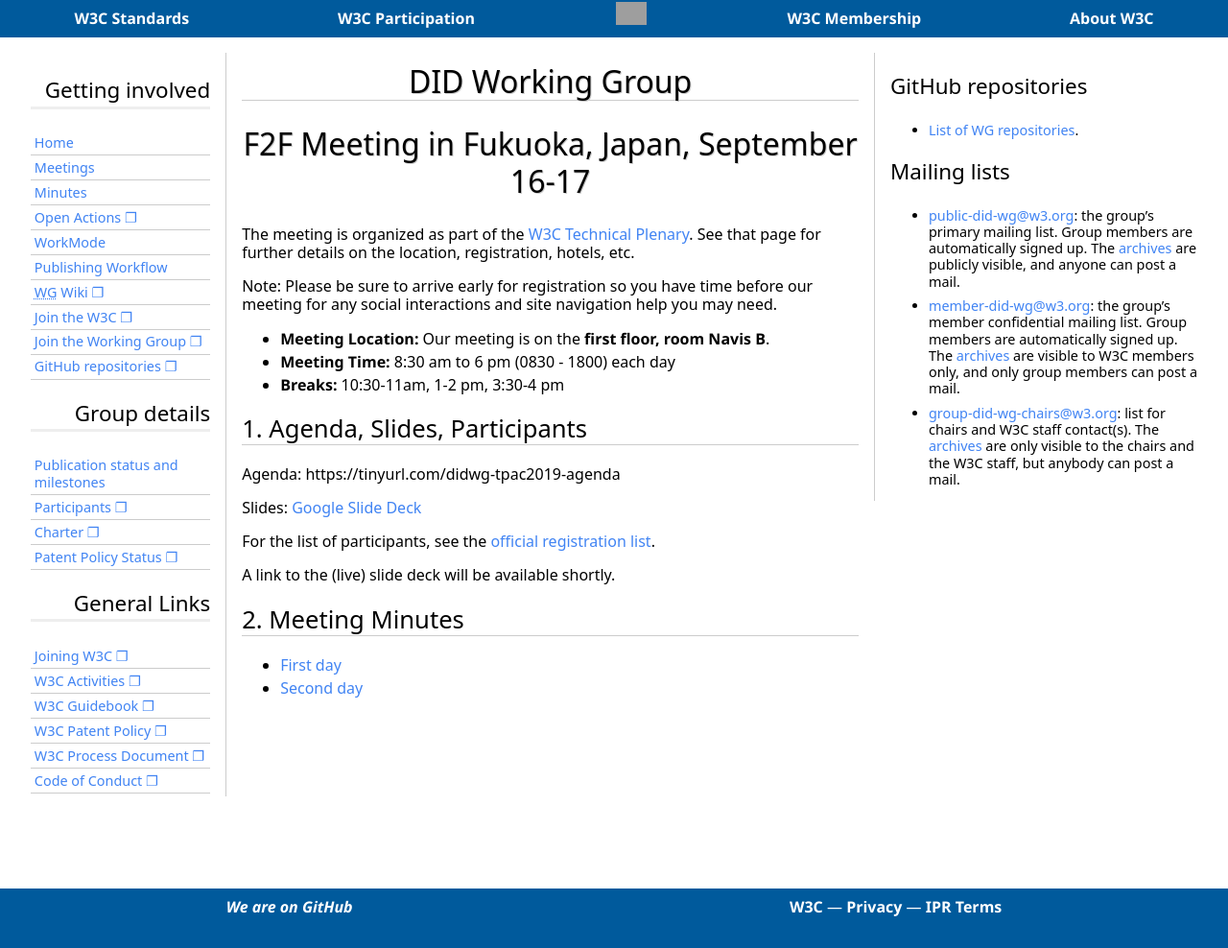
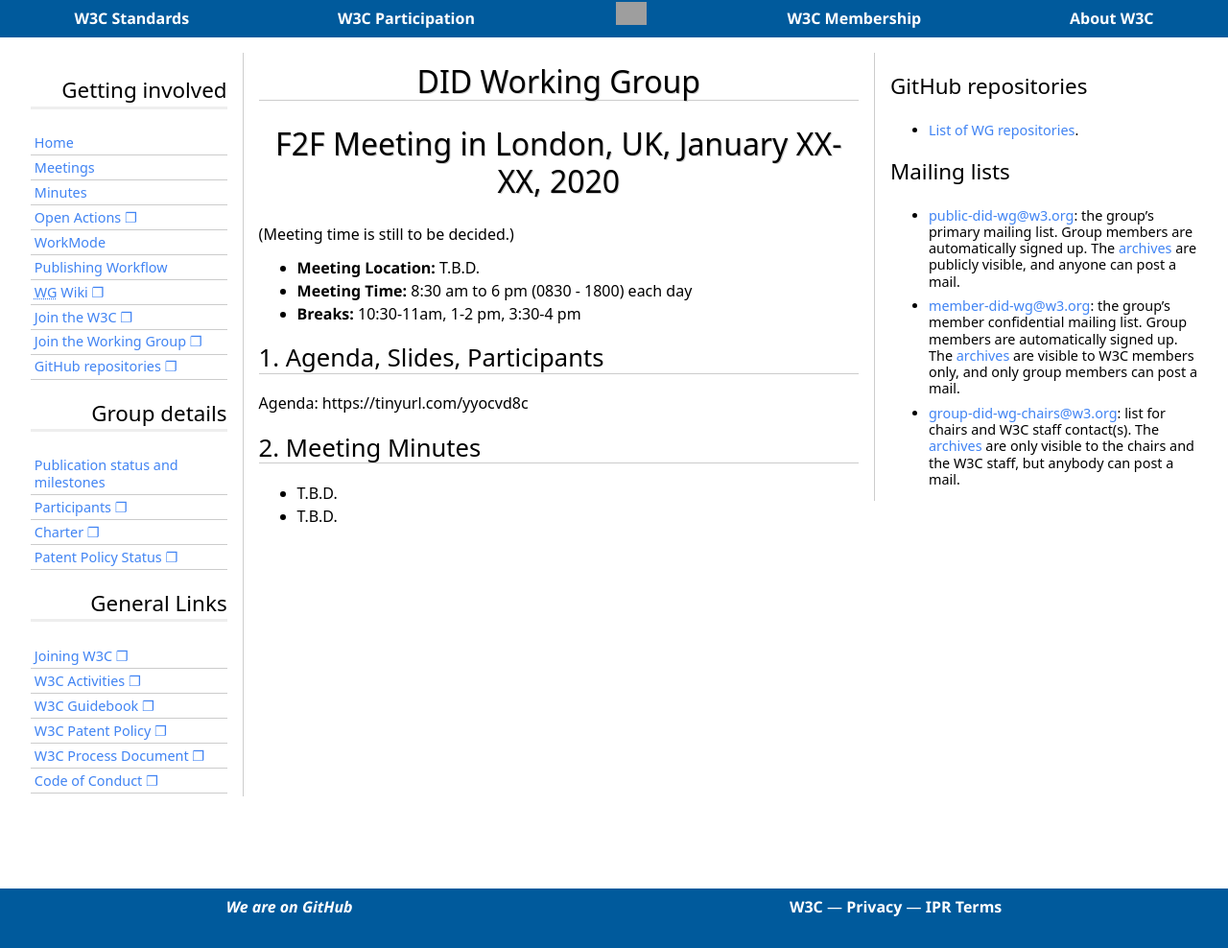
Before and after one commit to w3c/did-wg, a Jekyll site: the page built from Meetings/F2F/2020.01.Lon.md, in a window 1280 px wide. Shown: the whole page at 96% size. Built offline with Jekyll 4.4.1, drawn with Linux system fonts in a browser that asks for light colours; some web fonts are replaced; our own code applies the rules of GitHub Pages for plain Markdown files; grey boxes are pictures that could not be loaded.

Commit message:
Update 2020.01.Lon.md

```diff
--- a/Meetings/F2F/2020.01.Lon.md
+++ b/Meetings/F2F/2020.01.Lon.md
@@ -2,30 +2,20 @@
 layout: default
 ---
 
-# F2F Meeting in Fukuoka, Japan, September 16-17
+# F2F Meeting in London, UK, January XX-XX, 2020
 
-The meeting is organized as part of the [W3C Technical Plenary](https://www.w3.org/2019/09/TPAC/).
-See that page for further details on the location, registration, hotels, etc.
+(Meeting time is still to be decided.)
 
-Note: Please be sure to arrive early for registration so you have time
-before our meeting for any social interactions and site navigation help you
-may need.
-
-* **Meeting Location:** Our meeting is on the **first floor, room Navis B**.
+* **Meeting Location:** T.B.D.
 * **Meeting Time:** 8:30 am to 6 pm (0830 - 1800) each day
 * **Breaks:** 10:30-11am, 1-2 pm, 3:30-4 pm
 
 ## Agenda, Slides, Participants
 
-Agenda: https://tinyurl.com/didwg-tpac2019-agenda
+Agenda: https://tinyurl.com/yyocvd8c
 
-Slides: [Google Slide Deck](https://docs.google.com/presentation/d/1ESS_6TuU7iHcAKkSB_py2zY5NJUKggs_uRDfEdl41HE/edit?usp=sharing)
-
-For the list of participants, see the [official registration list](https://www.w3.org/register/tpac2019/registrants#meeting-65).
-
-A link to the (live) slide deck will be available shortly.
 
 ## Meeting Minutes
 
-* [First day](https://www.w3.org/2019/did-wg/Meetings/Minutes/2019-09-16-did)
-* [Second day](https://www.w3.org/2019/did-wg/Meetings/Minutes/2019-09-17-did)
+* T.B.D.
+* T.B.D.
```
